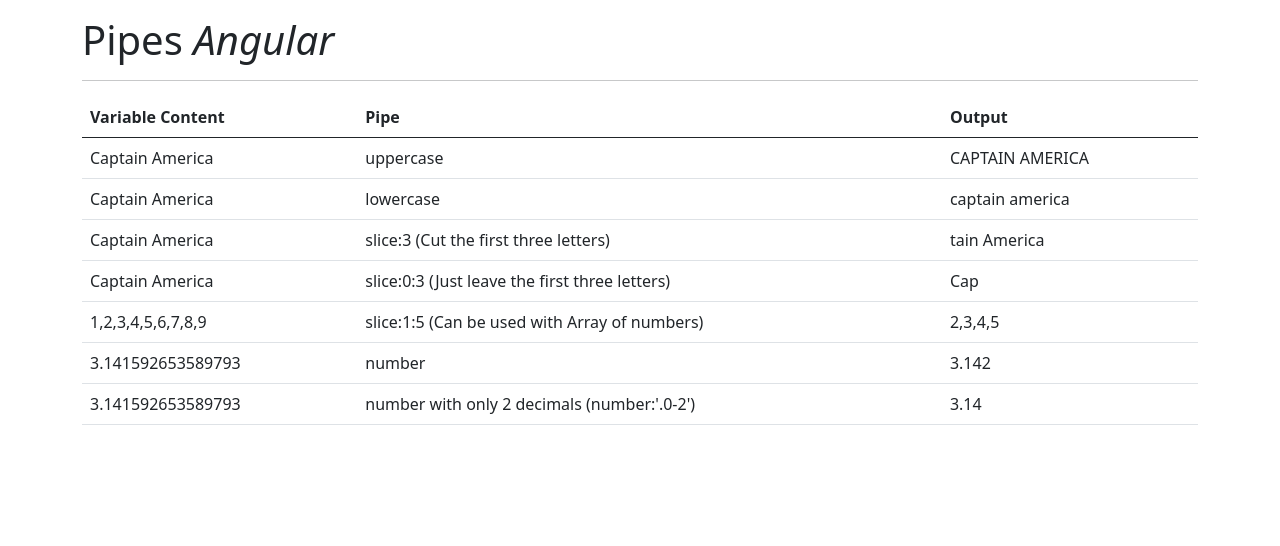
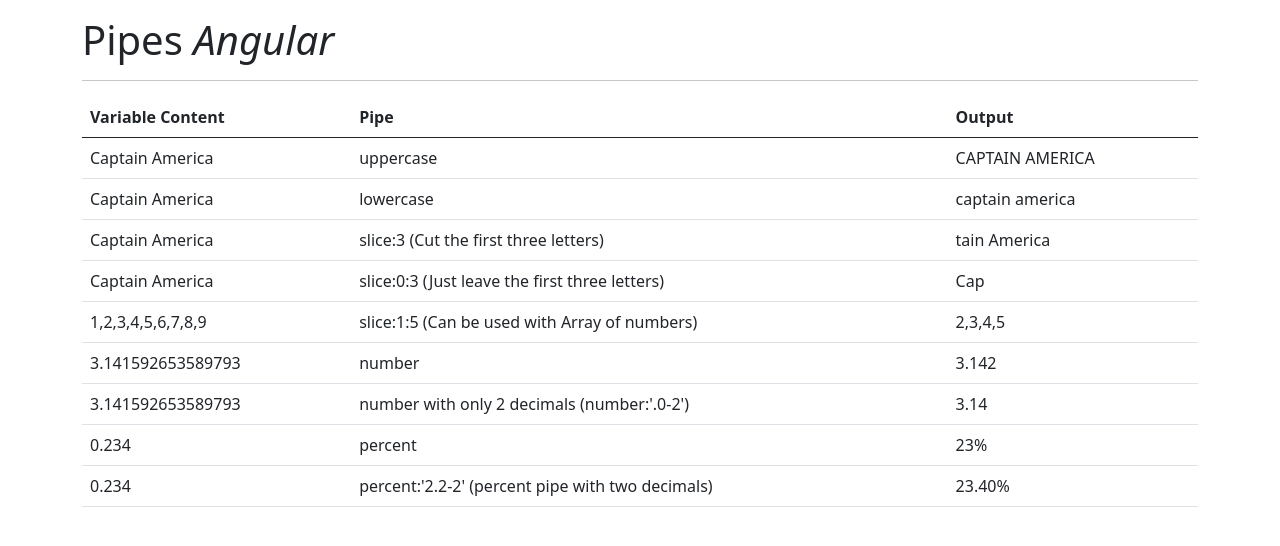
Before and after one commit to JuanVicenteVazquezG/angular-pipes, an Angular app: page / in a window 1280 px wide. Shown: the top 546 px of the page. Built offline with nearby package versions, Linux system fonts and the light colour scheme.

Commit message:
percent pipe applied

```diff
--- a/src/app/app.component.html
+++ b/src/app/app.component.html
@@ -47,6 +47,16 @@
                     <td> number with only 2 decimals (number:'.0-2')</td>
                     <td>{{ PI | number:'.0-2'}}</td>
                 </tr>
+                <tr>
+                    <td>{{ percentage }}</td>
+                    <td> percent </td>
+                    <td>{{ percentage | percent }}</td>
+                </tr>
+                <tr>
+                    <td>{{ percentage }}</td>
+                    <td> percent:'2.2-2' (percent pipe with two decimals)</td>
+                    <td>{{ percentage | percent:'2.2-2' }}</td>
+                </tr>
         </table>
     </div>
 </div>
--- a/src/app/app.component.ts
+++ b/src/app/app.component.ts
@@ -8,4 +8,5 @@
   name = 'Captain America';
   Array = [1, 2, 3, 4, 5, 6, 7, 8, 9];
   PI: number = Math.PI;
+  percentage = 0.234;
 }
```
